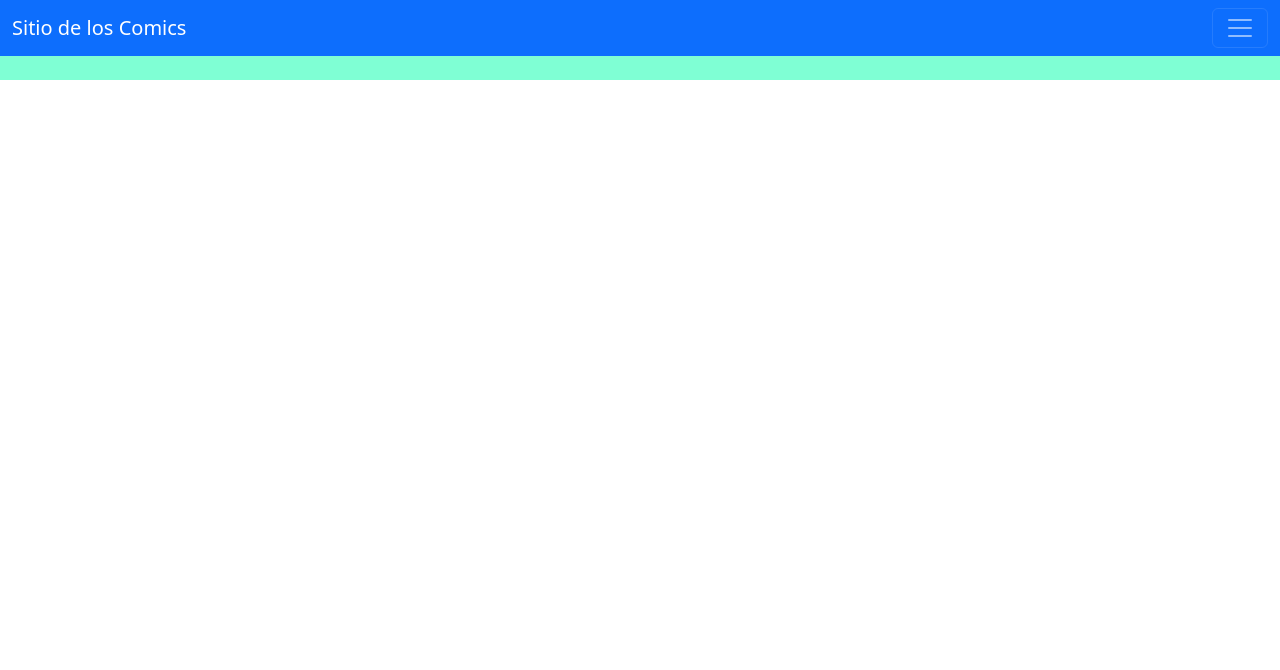
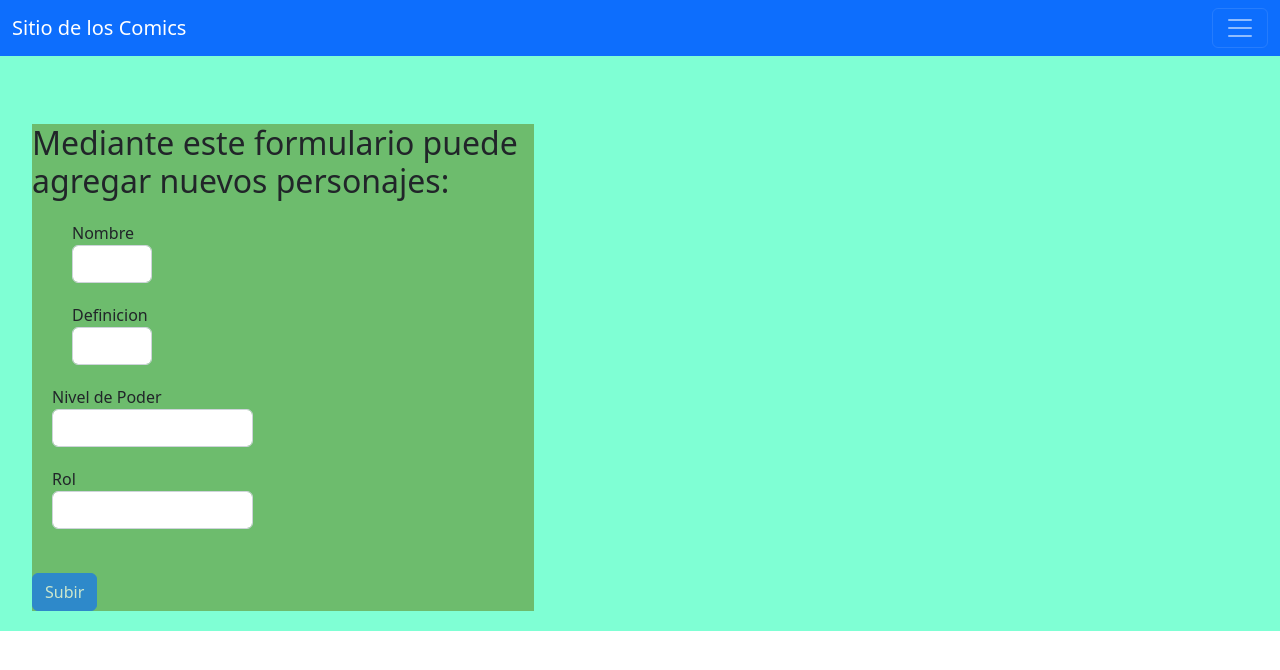
Before and after one commit to AndresMoranFlorentin/Heroes_Angular, an Angular app: page /formEditar in a window 1280 px wide. Before the commit this address led to /. Shown: the top 670 px of the page. Built offline with nearby package versions, Linux system fonts and the light colour scheme.

Commit message:
se mejora el formGroup y se cambian algunos nombres para que se entienda mejor

```diff
--- a/src/app/app-routing.module.ts
+++ b/src/app/app-routing.module.ts
@@ -4,7 +4,7 @@ import { ComicsListaComponent } from './lista-heroes/lista-heroes.component';
 import { CompraComicsComponent } from './compra-comics/compra-comics.component';
 import { DcInfoComponent } from './Editoriales/dc-info/dc-info.component';
 import { MarvelInfoComponent } from './Editoriales/marvel-info/marvel-info.component';
-import { FormEditarComponent } from './lista-heroes/form-editar/form-editar.component';
+import { FormAddComponent } from './lista-heroes/form-add/form-add.component';
 
 const routes: Routes = [
   { path:"",
@@ -14,7 +14,7 @@ const routes: Routes = [
   {path:"La_lista_de_comics",
   component:ComicsListaComponent},
 
-  {path:"formEditar/:id",component:FormEditarComponent},
+  {path:"formEditar",component:FormAddComponent},
 
   {path:"compraComics",
   component:CompraComicsComponent},
--- a/src/app/lista-heroes/form-editar/form-editar.component.html
+++ b/src/app/lista-heroes/form-add/form-add.component.html
@@ -21,8 +21,8 @@
             <label for="inputState">Rol</label>
             <select name="rol" id="inputState" class="form-control" formControlName="benigno">
                 <option selected>El rol es...</option>
-                <option value="true">Villano</option>
-                <option value="false">Heroe</option>
+                <option value="true">Heroe</option>
+                <option value="false">Villano</option>
 
             </select>
             <div *ngIf="error==true" class="mensaje_error">
--- a/src/app/lista-heroes/form-editar/form-editar.component.ts
+++ b/src/app/lista-heroes/form-add/form-add.component.ts
@@ -2,21 +2,20 @@ import { Component, OnInit } from '@angular/core';
 import { FormControl, FormGroup, Validators } from '@angular/forms';
 import { Router, ActivatedRoute, RouterLink } from '@angular/router';
 import { ServicioTablaService } from 'src/app/servicio-tabla/servicio-tabla.service';
-import { heroes_villanos } from '../heroes_villanos';
 
 @Component({
-  selector: 'app-form-editar',
-  templateUrl: 'form-editar.component.html',
-  styleUrls: ['form-editar.component.scss']
+  selector: 'app-form-add',
+  templateUrl: 'form-add.component.html',
+  styleUrls: ['form-add.component.scss']
 })
-export class FormEditarComponent implements OnInit {
+export class FormAddComponent implements OnInit {
 
   error=false;
   personaje = new FormGroup({
     nombre: new FormControl('', Validators.required),
     definicion: new FormControl('', Validators.required),
     poder: new FormControl('', [Validators.required, Validators.min(1)]),
-    benigno: new FormControl()
+    benigno: new FormControl('',Validators.required)
   });
 
   constructor(private ServicioHeroes: ServicioTablaService, private router: Router) { }
--- a/src/app/lista-heroes/lista-heroes.component.html
+++ b/src/app/lista-heroes/lista-heroes.component.html
@@ -6,7 +6,7 @@
     donde en una se habla de la editorial Dc comic y la otra Marvel, en el futuro se podria introducir
      mas editoriales como la argentina.
 </h3>
-<app-form-editar></app-form-editar>
+<app-form-add></app-form-add>
 <br>
 <h2>En esta Tabla puede informarse de los personajes quienes son y sus comparaciones</h2>
 
@@ -30,8 +30,11 @@
             <td class="td">{{per.nombre}}</td>
             <td class="td">{{per.definicion}}</td>
             <td class="td">{{per.poder}}</td>
-            <td class="td">
-              {{VillanoOHeroe(per)}}
+            <td *ngIf="per.benigno" class="td">
+                Heroe
+            </td>
+            <td *ngIf="!per.benigno" class="td">
+               Villano
             </td>
             <td class="tdheroe">
                 <button (click)="borrar(per)"class="btn_borrar">Eliminar</button>
--- a/src/app/lista-heroes/lista-heroes.component.ts
+++ b/src/app/lista-heroes/lista-heroes.component.ts
@@ -1,6 +1,7 @@
 import { Component, OnInit } from '@angular/core';
 import { ServicioTablaService } from '../servicio-tabla/servicio-tabla.service';
 import { heroes_villanos} from './heroes_villanos';
+import { FormAddComponent } from './form-add/form-add.component';
 import { CompraComicsComponent } from '../compra-comics/compra-comics.component';
 @Component({
   selector: 'app-comics-lista',
@@ -11,7 +12,6 @@ export class ComicsListaComponent implements OnInit {
 
 
   personajes: heroes_villanos [] = [];
-
 
   constructor(private ServicioHeroes:ServicioTablaService) { }
 
```
Also changed, not shown: src/app/app.module.ts (+8 -8 lines), src/app/lista-heroes/form-add/form-add.component.scss (renamed from src/app/lista-heroes/form-editar/form-editar.component.scss).
